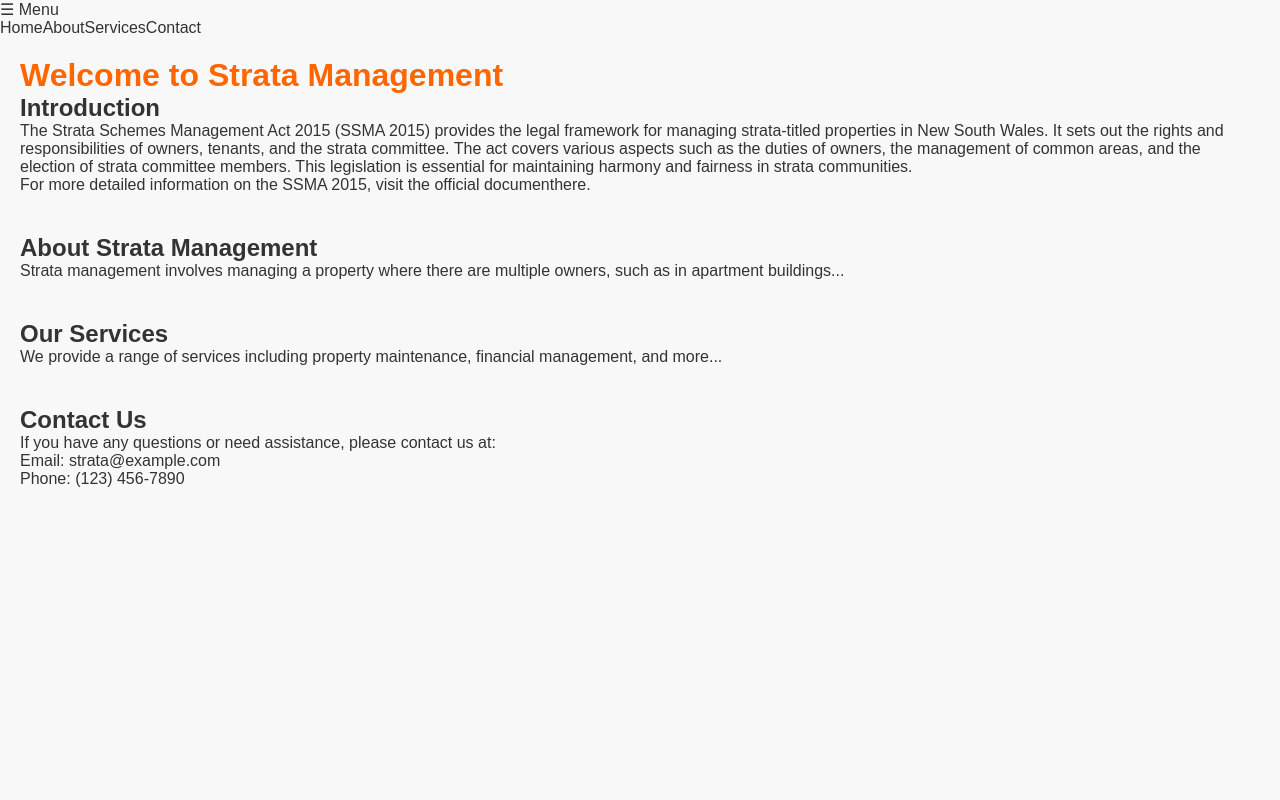
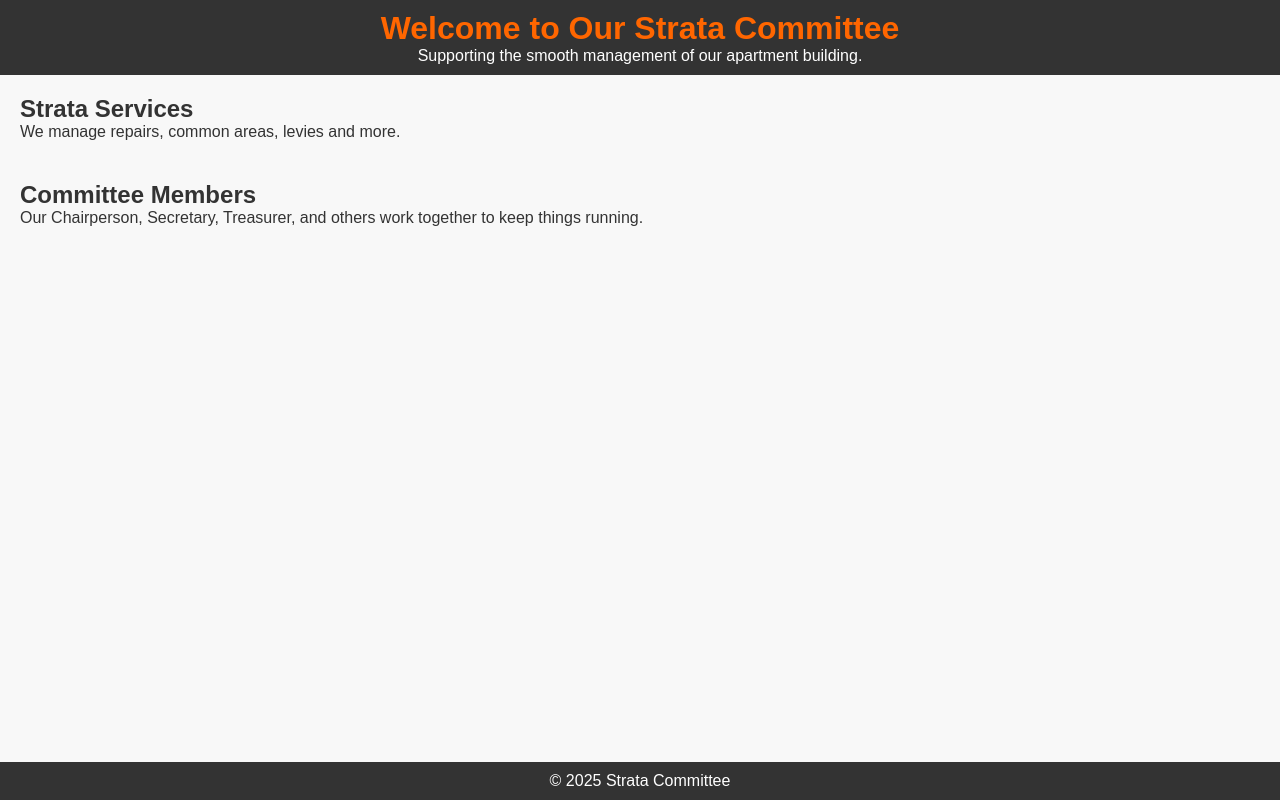
Before and after one commit to GunjeeB/strata-management, a Next.js app: page / in a window 1280 px wide. Built offline with nearby package versions, Linux system fonts and the light colour scheme.

Commit message:
main site changed

```diff
--- a/pages/index.js
+++ b/pages/index.js
@@ -1,76 +1,33 @@
-import { useState } from 'react';
-import Head from 'next/head';
-import Image from 'next/image';
-import styles from '../styles/Home.module.css';
+import Head from 'next/head'
+import styles from '../styles/Home.module.css'
 
 export default function Home() {
-  const [menuActive, setMenuActive] = useState(false);
-
-  // Toggle menu visibility
-  const toggleMenu = () => setMenuActive(!menuActive);
-
   return (
-    <>
+    <div className={styles.container}>
       <Head>
-        <title>Strata Management</title>
-        <meta name="description" content="Manage your strata-titled property" />
-        <meta name="viewport" content="width=device-width, initial-scale=1" />
-        <link rel="icon" href="/favicon.ico" />
+        <title>Strata Committee</title>
       </Head>
 
-      {/* Menu Button */}
-      <div className={styles['menu-bar']} onClick={toggleMenu}>
-       ☰ Menu
-      </div>
+      <header className={styles.header}>
+        <h1>Welcome to Our Strata Committee</h1>
+        <p>Supporting the smooth management of our apartment building.</p>
+      </header>
 
-      {/* Menu Items */}
-      <div className={`${styles['menu-items']} ${menuActive ? 'active' : ''}`}>
-        <a href="#home">Home</a>
-        <a href="#about">About</a>
-        <a href="#services">Services</a>
-        <a href="#contact">Contact</a>
-      </div>
+      <main className={styles.main}>
+        <section className={styles.section}>
+          <h2>Strata Services</h2>
+          <p>We manage repairs, common areas, levies and more.</p>
+        </section>
 
-      {/* Home Section */}
-      <div id="home" className={styles.section}>
-        <h1>Welcome to Strata Management</h1>
-        <div className={styles.intro}>
-          <h2>Introduction</h2>
-          <p>
-            The Strata Schemes Management Act 2015 (SSMA 2015) provides the legal framework for managing
-            strata-titled properties in New South Wales. It sets out the rights and responsibilities of
-            owners, tenants, and the strata committee. The act covers various aspects such as the duties
-            of owners, the management of common areas, and the election of strata committee members.
-            This legislation is essential for maintaining harmony and fairness in strata communities.
-          </p>
-          <p>
-            For more detailed information on the SSMA 2015, visit the official document
-            <a href="https://classic.austlii.edu.au/au/legis/nsw/consol_act/ssma2015242/" target="_blank" rel="noopener noreferrer">
-              here.
-            </a>
-          </p>
-        </div>
-      </div>
+        <section className={styles.section}>
+          <h2>Committee Members</h2>
+          <p>Our Chairperson, Secretary, Treasurer, and others work together to keep things running.</p>
+        </section>
+      </main>
 
-      {/* About Section */}
-      <div id="about" className={styles.section}>
-        <h2>About Strata Management</h2>
-        <p>Strata management involves managing a property where there are multiple owners, such as in apartment buildings...</p>
-      </div>
-
-      {/* Services Section */}
-      <div id="services" className={styles.section}>
-        <h2>Our Services</h2>
-        <p>We provide a range of services including property maintenance, financial management, and more...</p>
-      </div>
-
-      {/* Contact Section */}
-      <div id="contact" className={styles.section}>
-        <h2>Contact Us</h2>
-        <p>If you have any questions or need assistance, please contact us at:</p>
-        <p>Email: strata@example.com</p>
-        <p>Phone: (123) 456-7890</p>
-      </div>
-    </>
-  );
+      <footer className={styles.footer}>
+        <p>&copy; 2025 Strata Committee</p>
+      </footer>
+    </div>
+  )
 }
```
